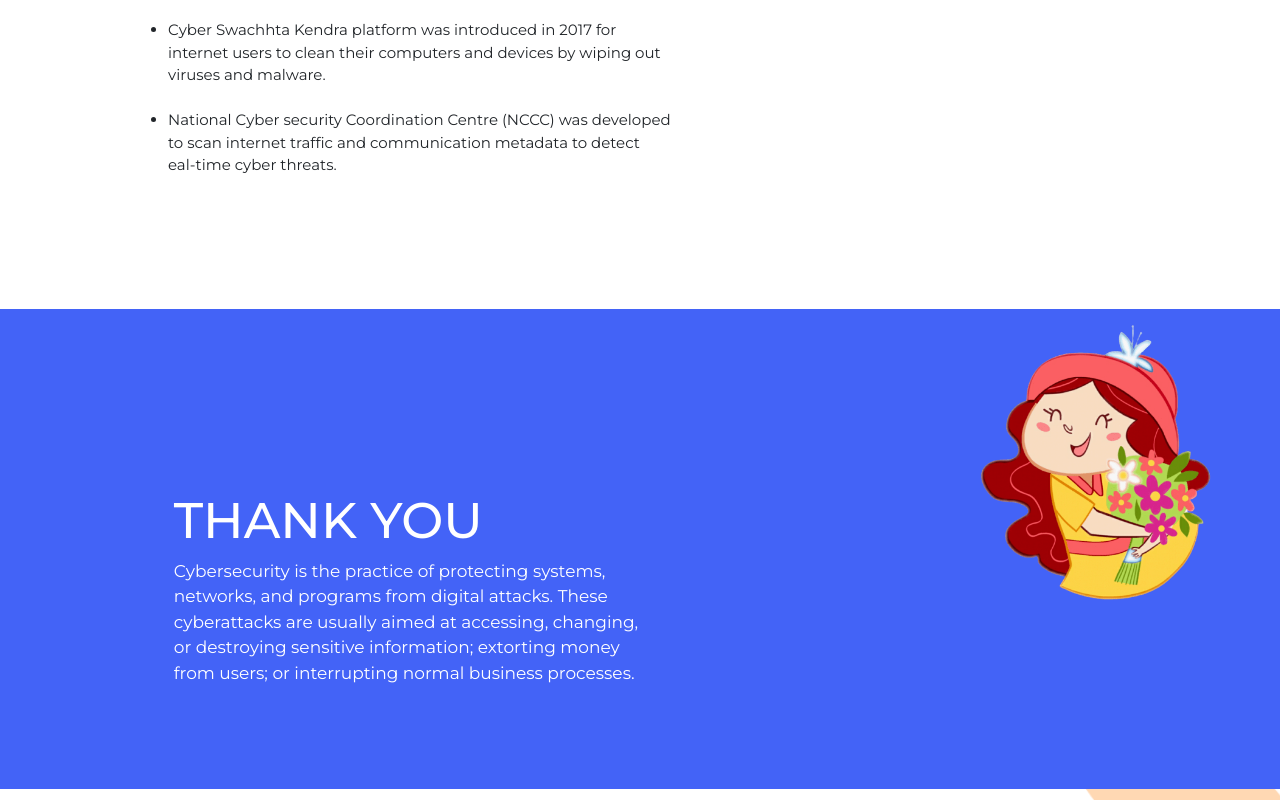
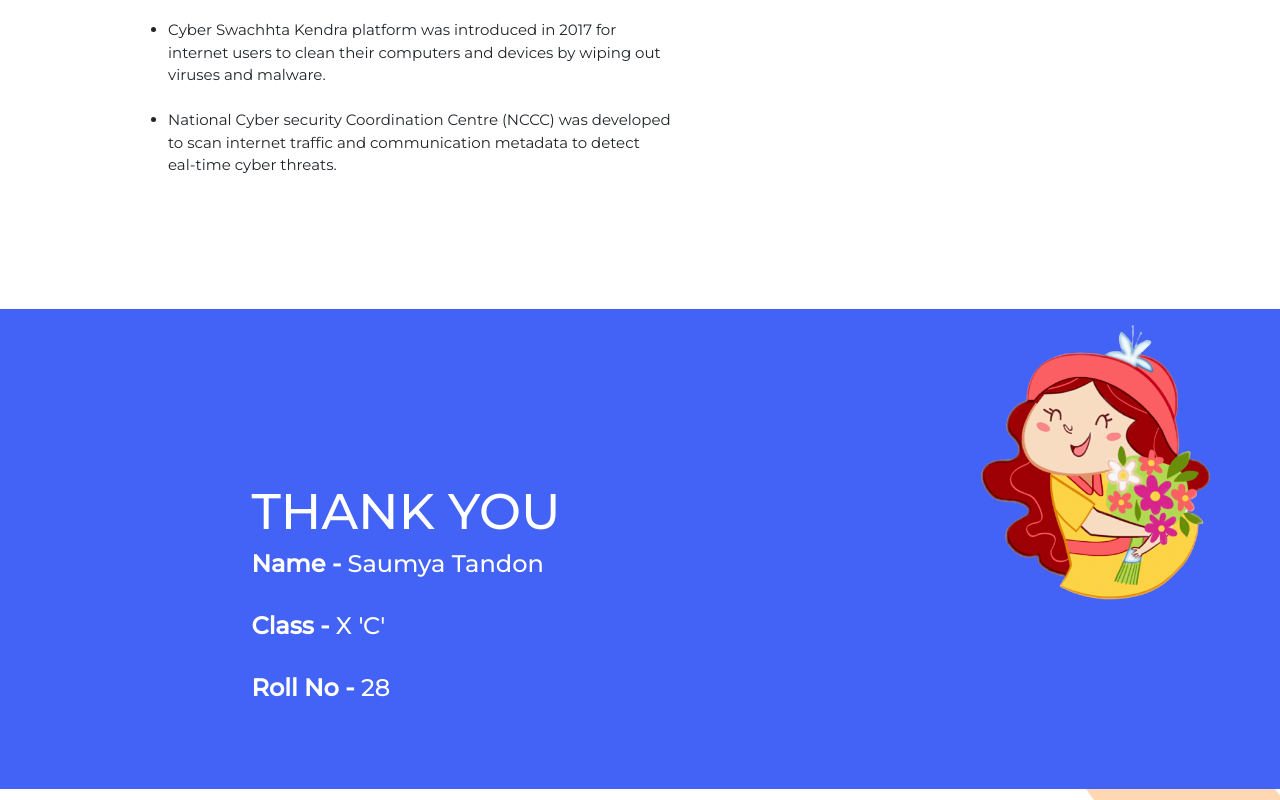
Before and after one commit to abhinavkr111/abhinavkr111.github.io, a plain HTML site: page index.html in a window 1280 px wide. Shown: the part 3262-4062 px from the top of the page. Drawn offline with nearby package versions, Linux system fonts and the light colour scheme; a web font is replaced by a local one.

Commit message:
Add files via upload

```diff
--- a/index.html
+++ b/index.html
@@ -135,7 +135,9 @@
       <div class="hero-image2">
           <div class="hero-text2">
             <h1>THANK YOU</h1>
-            <p>Cybersecurity is the practice of protecting systems,<br> networks, and programs from digital attacks. These <br>cyberattacks are usually aimed at accessing, changing, <br>or destroying sensitive information; extorting money <br>from users; or interrupting normal business processes.</p>
+            <h4><strong>Name -</strong> Saumya Tandon</h4><br>
+	    <h4><strong>Class -</strong> X 'C'</h4><br>
+	    <h4><strong>Roll No -</strong> 28</h4>
           </div>
             <div class="hero-text9">
           <img class="img-float-right" src="img/girl1.png" alt="smartphone-1" width="300px" height="auto">
```
